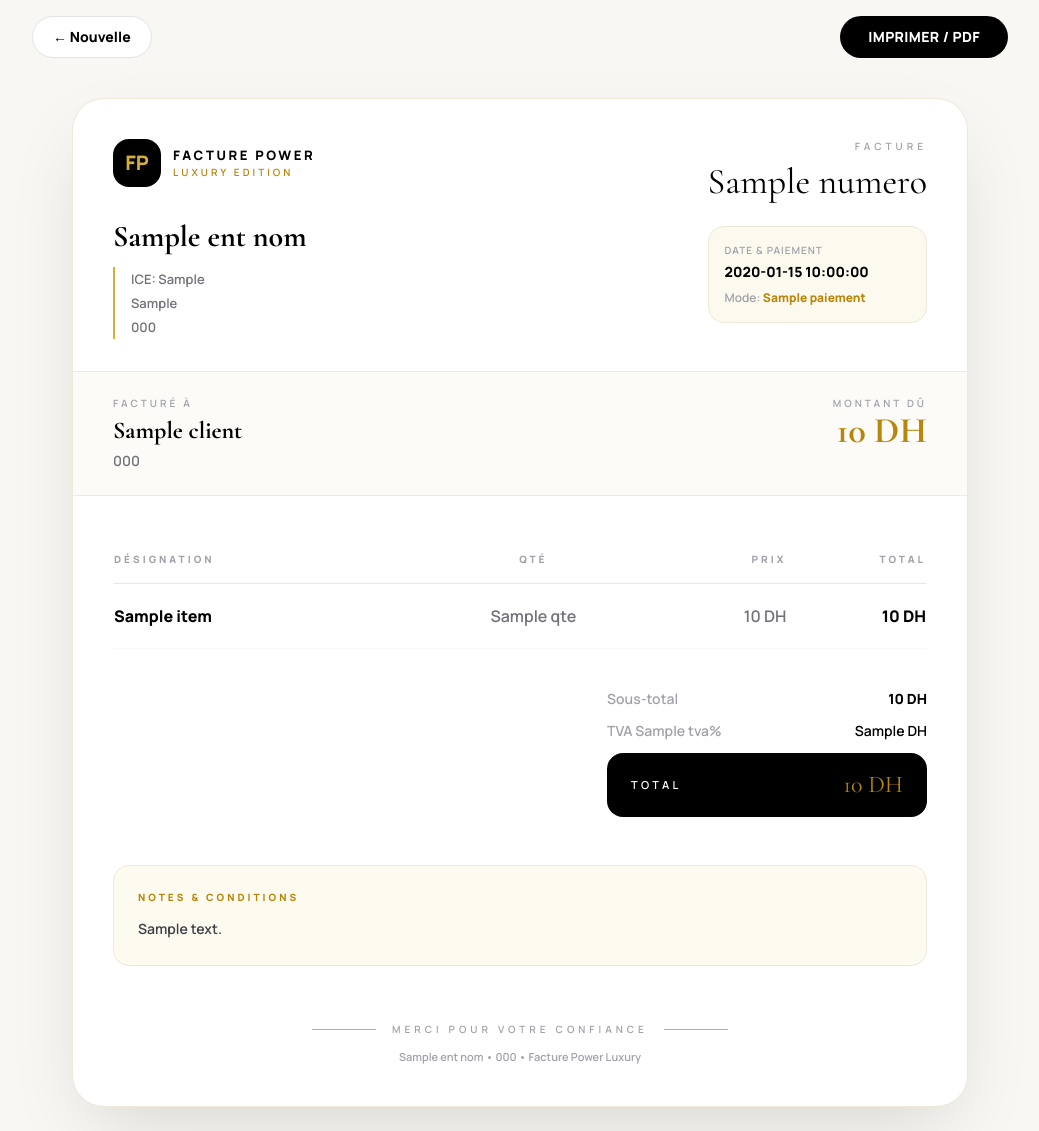
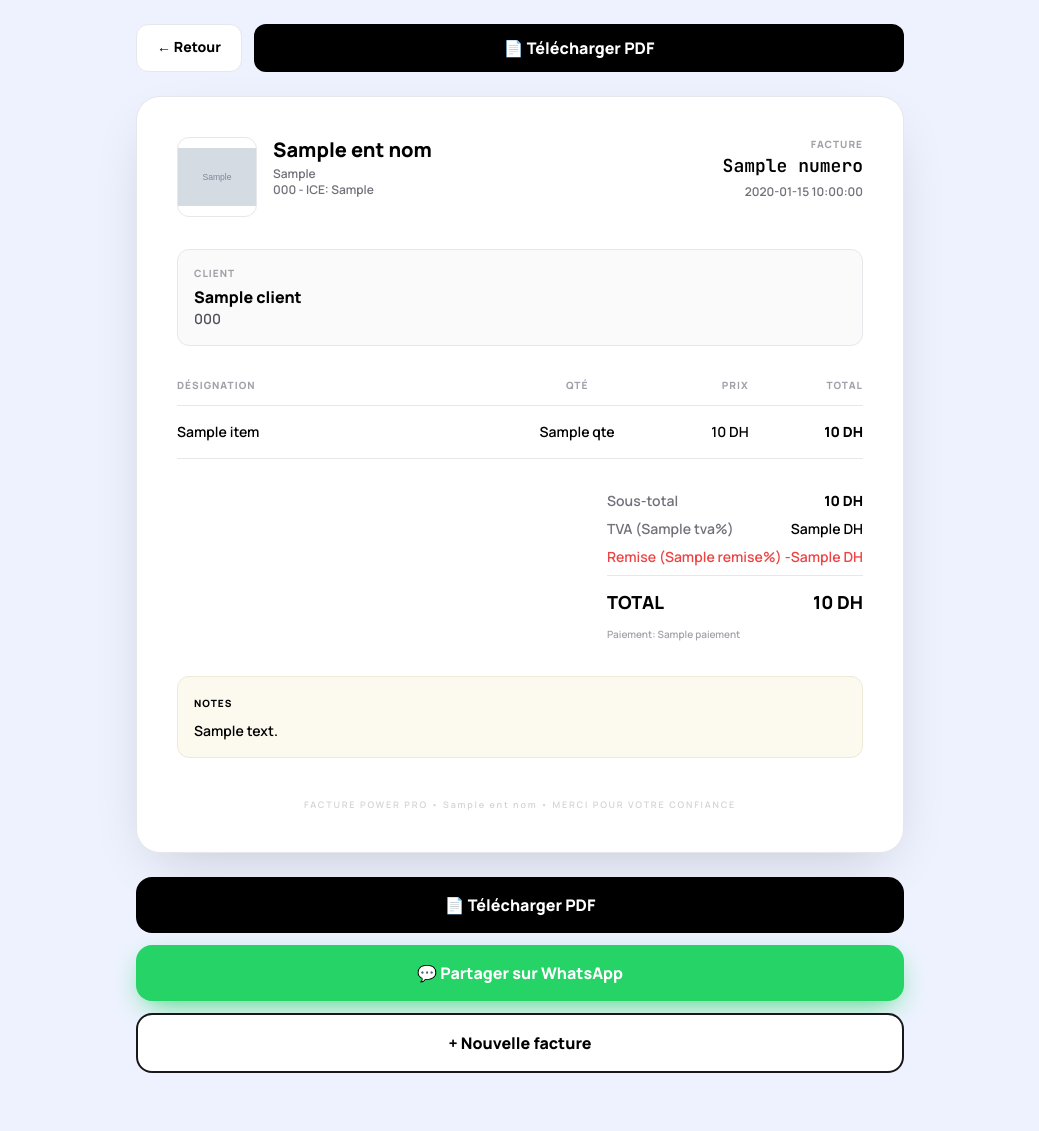
Before and after one commit to ilyassebenmouloud123-source/fucture-power, a Flask app: template templates/facture.html in a window 1280 px wide. Shown: the whole page, without its empty margins (120-1159 px from the left). After the commit the page ends 1073 px from the top, so only its background shows below. Run offline with Flask 3, Linux system fonts and the light colour scheme; the template is opened without the code that fills it: most values are stand-ins (such as "Sample title", 1, 10 or a date in 2020); grey boxes marked "Sample" are stand-in pictures; some libraries are stand-ins or nearby versions.

Commit message:
Update facture.html

```diff
--- a/templates/facture.html
+++ b/templates/facture.html
@@ -1,57 +1,80 @@
 <!DOCTYPE html>
 <html lang="fr"><head><meta charset="UTF-8"><meta name="viewport" content="width=device-width,initial-scale=1">
-<title>{{numero}} - FACTURE POWER</title><script src="https://cdn.tailwindcss.com"></script>
-<link href="https://fonts.googleapis.com/css2?family=Cormorant+Garamond:wght@400;700&family=Manrope:wght@600;800&display=swap" rel="stylesheet">
-<style>
-body{font-family:'Manrope',sans-serif}
-.serif{font-family:'Cormorant Garamond',serif}
-.gold{color:#B8860B}
-.bg-gold{background:linear-gradient(135deg,#D4AF37,#B8860B)}
-.gold-border{border-color:#D4AF37}
-@media print{.no-print{display:none} body{background:white}}
-</style></head>
-<body class="bg-[#f8f7f3] min-h-screen">
-<div class="no-print max-w-5xl mx-auto px-6 py-4 flex gap-3">
-<a href="/" class="bg-white border border-zinc-200 px-5 py-2.5 rounded-full font-bold text-sm">← Nouvelle</a>
-<button onclick="window.print()" class="bg-black text-white px-7 py-2.5 rounded-full font-bold ml-auto text-sm tracking-wide">IMPRIMER / PDF</button>
+<title>Facture {{ numero }} - FACTURE POWER PRO</title>
+<script src="https://cdn.tailwindcss.com"></script>
+<link href="https://fonts.googleapis.com/css2?family=Manrope:wght@600;800;900&family=JetBrains+Mono:wght@600&display=swap" rel="stylesheet">
+<style>body{font-family:'Manrope',sans-serif}.mono{font-family:'JetBrains Mono',monospace}</style>
+</head>
+<body class="bg-[#eef2ff] min-h-screen p-6">
+<div class="max-w-3xl mx-auto">
+
+<!-- ACTIONS -->
+<div class="flex gap-3 mb-6 no-print">
+<a href="/" class="px-5 py-3 bg-white border rounded-xl font-bold text-sm">← Retour</a>
+<a href="/download/{{ numero }}" class="flex-1 bg-black text-white rounded-xl p-3 font-black text-center">📄 Télécharger PDF</a>
 </div>
 
-<div class="max-w-4xl mx-auto bg-white rounded-[32px] shadow-[0_30px_80px_-20px_rgba(0,0,0,0.15)] overflow-hidden m-6 border border-[#efe9d7]">
-<!-- HEADER LUXE -->
-<div class="p-10 pb-8 flex justify-between items-start">
+<!-- FACTURE -->
+<div class="bg-white rounded-[24px] p-10 shadow-[0_20px_60px_-20px_rgba(0,0,0,0.2)] border" id="factureContent">
+<div class="flex justify-between items-start">
+<div class="flex gap-4 items-start">
+{% if ent_logo_data %}
+<img src="{{ ent_logo_data }}" class="w-20 h-20 object-contain rounded-xl border bg-white">
+{% else %}
+<div class="w-16 h-16 rounded-xl bg-black text-white flex items-center justify-center font-black text-xl">FP</div>
+{% endif %}
 <div>
-<div class="flex items-center gap-3"><div class="w-12 h-12 rounded-2xl bg-black flex items-center justify-center text-[#D4AF37] font-black text-xl">FP</div><div><p class="font-black tracking-[0.2em] text-[13px]">FACTURE POWER</p><p class="text-[10px] tracking-[0.3em] gold">LUXURY EDITION</p></div></div>
-<div class="mt-8"><p class="serif text-3xl font-bold">{{ent_nom}}</p><div class="mt-3 text-[13px] text-zinc-500 leading-6 border-l-2 border-[#D4AF37] pl-4">ICE: {{ent_ice}}<br>{{ent_adresse}}<br>{{ent_tel}}</div></div>
-</div>
-<div class="text-right">
-<p class="text-[10px] tracking-[0.4em] text-zinc-400">FACTURE</p><p class="serif text-4xl mt-2">{{numero}}</p>
-<div class="mt-6 bg-[#fcf9ef] border border-[#efe9d7] rounded-2xl p-4 text-left"><p class="text-[10px] tracking-widest text-zinc-400">DATE & PAIEMENT</p><p class="text-sm font-bold mt-1">{{date}}</p><p class="text-xs mt-2"><span class="text-zinc-400">Mode:</span> <b class="gold">{{paiement}}</b></p></div>
+<h1 class="font-black text-xl leading-tight">{{ ent_nom }}</h1>
+<p class="text-xs text-zinc-500 mt-1">{{ ent_adresse }}<br>{{ ent_tel }} - ICE: {{ ent_ice }}</p>
 </div>
 </div>
-
-<!-- CLIENT -->
-<div class="px-10 py-6 bg-[#fcfbf7] border-y border-[#f0ead6] flex justify-between">
-<div><p class="text-[10px] tracking-[0.3em] text-zinc-400">FACTURÉ À</p><p class="serif text-2xl font-bold mt-1">{{client}}</p><p class="text-sm text-zinc-500 mt-1">{{client_tel}}</p></div>
-<div class="text-right"><p class="text-[10px] tracking-[0.3em] text-zinc-400">MONTANT DÛ</p><p class="serif text-4xl font-bold gold">{{total}} DH</p></div>
+<div class="text-right"><p class="text-[10px] tracking-widest font-black text-zinc-400">FACTURE</p><p class="mono font-bold text-lg">{{ numero }}</p><p class="text-xs text-zinc-500 mt-1">{{ date }}</p></div>
 </div>
 
-<!-- TABLE -->
-<div class="p-10">
-<table class="w-full"><thead><tr class="text-[10px] tracking-[0.3em] text-zinc-400 border-b border-[#efe9d7]"><th class="text-left py-4 font-bold">DÉSIGNATION</th><th class="text-center font-bold">QTÉ</th><th class="text-right font-bold">PRIX</th><th class="text-right font-bold">TOTAL</th></tr></thead>
-<tbody>{% for it in items %}<tr class="border-b border-zinc-50"><td class="py-5"><p class="font-bold">{{it.nom}}</p></td><td class="text-center text-zinc-500">{{it.qte}}</td><td class="text-right text-zinc-500">{{it.prix}} DH</td><td class="text-right font-bold">{{it.total}} DH</td></tr>{% endfor %}</tbody></table>
+<div class="mt-8 p-4 bg-zinc-50 rounded-xl border"><p class="text-[10px] font-black tracking-widest text-zinc-400">CLIENT</p><p class="font-bold mt-1">{{ client }}</p><p class="text-sm text-zinc-600">{{ client_tel }}</p></div>
 
-<div class="mt-10 flex justify-end"><div class="w-[320px] space-y-3">
-<div class="flex justify-between text-sm"><span class="text-zinc-400">Sous-total</span><span class="font-bold">{{sous_total}} DH</span></div>
-{% if remise_pct > 0 %}<div class="flex justify-between text-sm text-green-700"><span>Remise {{remise_pct}}%</span><span>-{{remise_val}} DH</span></div>{% endif %}
-<div class="flex justify-between text-sm"><span class="text-zinc-400">TVA {{tva}}%</span><span>{{tva_val}} DH</span></div>
-<div class="flex justify-between items-center bg-black text-white rounded-2xl px-6 py-4 mt-3"><span class="text-[11px] tracking-[0.3em]">TOTAL</span><span class="serif text-2xl gold">{{total}} DH</span></div>
-</div></div>
+<div class="mt-8">
+<div class="grid grid-cols-12 text-[10px] font-black tracking-widest text-zinc-400 pb-3 border-b"><span class="col-span-6">DÉSIGNATION</span><span class="col-span-2 text-center">QTÉ</span><span class="col-span-2 text-right">PRIX</span><span class="col-span-2 text-right">TOTAL</span></div>
+{% for item in items %}
+<div class="grid grid-cols-12 py-4 border-b text-sm"><span class="col-span-6 font-semibold">{{ item.nom }}</span><span class="col-span-2 text-center">{{ item.qte }}</span><span class="col-span-2 text-right">{{ item.prix }} DH</span><span class="col-span-2 text-right font-bold">{{ item.total }} DH</span></div>
+{% endfor %}
+</div>
 
-{% if notes %}<div class="mt-12 border border-[#efe9d7] bg-[#fdfaf0] rounded-2xl p-6"><p class="text-[10px] tracking-[0.3em] gold font-bold">NOTES & CONDITIONS</p><p class="text-sm mt-3 leading-6 text-zinc-700">{{notes}}</p></div>{% endif %}
+<div class="mt-8 flex justify-end"><div class="w-64 space-y-2 text-sm"><div class="flex justify-between"><span class="text-zinc-500">Sous-total</span><span class="font-bold">{{ sous_total }} DH</span></div><div class="flex justify-between"><span class="text-zinc-500">TVA ({{ tva }}%)</span><span>{{ tva_montant }} DH</span></div>{% if remise != "0" %}<div class="flex justify-between text-red-500"><span>Remise ({{ remise }}%)</span><span>-{{ remise_montant }} DH</span></div>{% endif %}<div class="flex justify-between font-black text-lg border-t pt-3 mt-3"><span>TOTAL</span><span>{{ total }} DH</span></div><p class="text-[10px] text-zinc-400 mt-2">Paiement: {{ paiement }}</p></div></div>
 
-<div class="mt-14 flex items-center justify-center gap-4"><div class="h-px w-16 bg-[#D4AF37]"></div><p class="text-[10px] tracking-[0.4em] text-zinc-400">MERCI POUR VOTRE CONFIANCE</p><div class="h-px w-16 bg-[#D4AF37]"></div></div>
-<p class="text-center text-[11px] text-zinc-400 mt-3">{{ent_nom}} • {{ent_tel}} • Facture Power Luxury</p>
+{% if notes %}<div class="mt-8 p-4 bg-[#fcf9ef] rounded-xl border border-[#efe9d7] text-sm"><p class="text-[10px] font-black tracking-widest mb-2">NOTES</p>{{ notes }}</div>{% endif %}
+
+<p class="text-center text-[9px] text-zinc-300 tracking-[0.2em] mt-10">FACTURE POWER PRO • {{ ent_nom }} • MERCI POUR VOTRE CONFIANCE</p>
 </div>
+
+<!-- WHATSAPP + PDF EN BAS AUSSI -->
+<div class="mt-6 space-y-3 no-print">
+<a href="/download/{{ numero }}" class="w-full bg-black text-white rounded-2xl p-4 font-black text-center block">📄 Télécharger PDF</a>
+
+<a id="waBtn" target="_blank" class="w-full bg-[#25D366] text-white rounded-2xl p-4 font-black text-center block shadow-[0_10px_30px_-10px_#25D366]">
+💬 Envoyer sur WhatsApp du client
+</a>
+
+<a href="/" class="w-full bg-white border-2 border-zinc-900 rounded-2xl p-4 font-black text-center block">+ Nouvelle facture</a>
 </div>
+
 </div>
+
+<script>
+// WHATSAPP LOGIC
+let telRaw = "{{ client_tel }}";
+let tel = telRaw.replace(/[^0-9]/g,'');
+let client = "{{ client }}";
+let num = "{{ numero }}";
+let ent = "{{ ent_nom }}";
+let msg = `Salam ${client}, voici votre facture ${num} de ${ent}. Merci pour votre confiance! 🙏\n\nTotal: {{ total }} DH`;
+let wa = document.getElementById('waBtn');
+if(tel.length >= 9){
+  let last9 = tel.slice(-9);
+  wa.href = `https://wa.me/212${last9}?text=${encodeURIComponent(msg)}`;
+} else {
+  wa.href = `https://wa.me/?text=${encodeURIComponent(msg)}`;
+  wa.innerText = "💬 Partager sur WhatsApp";
+}
+</script>
 </body></html>
```
